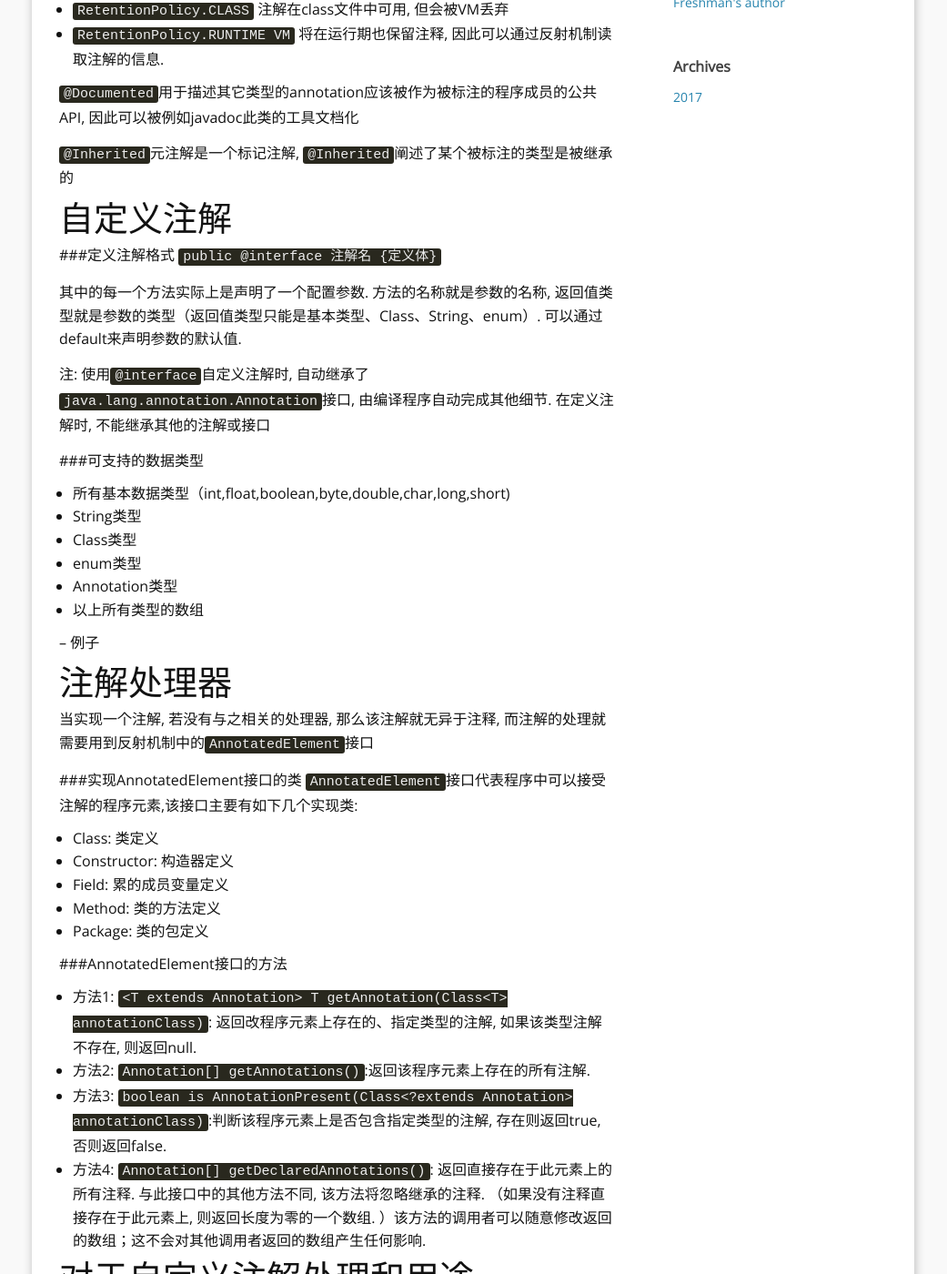
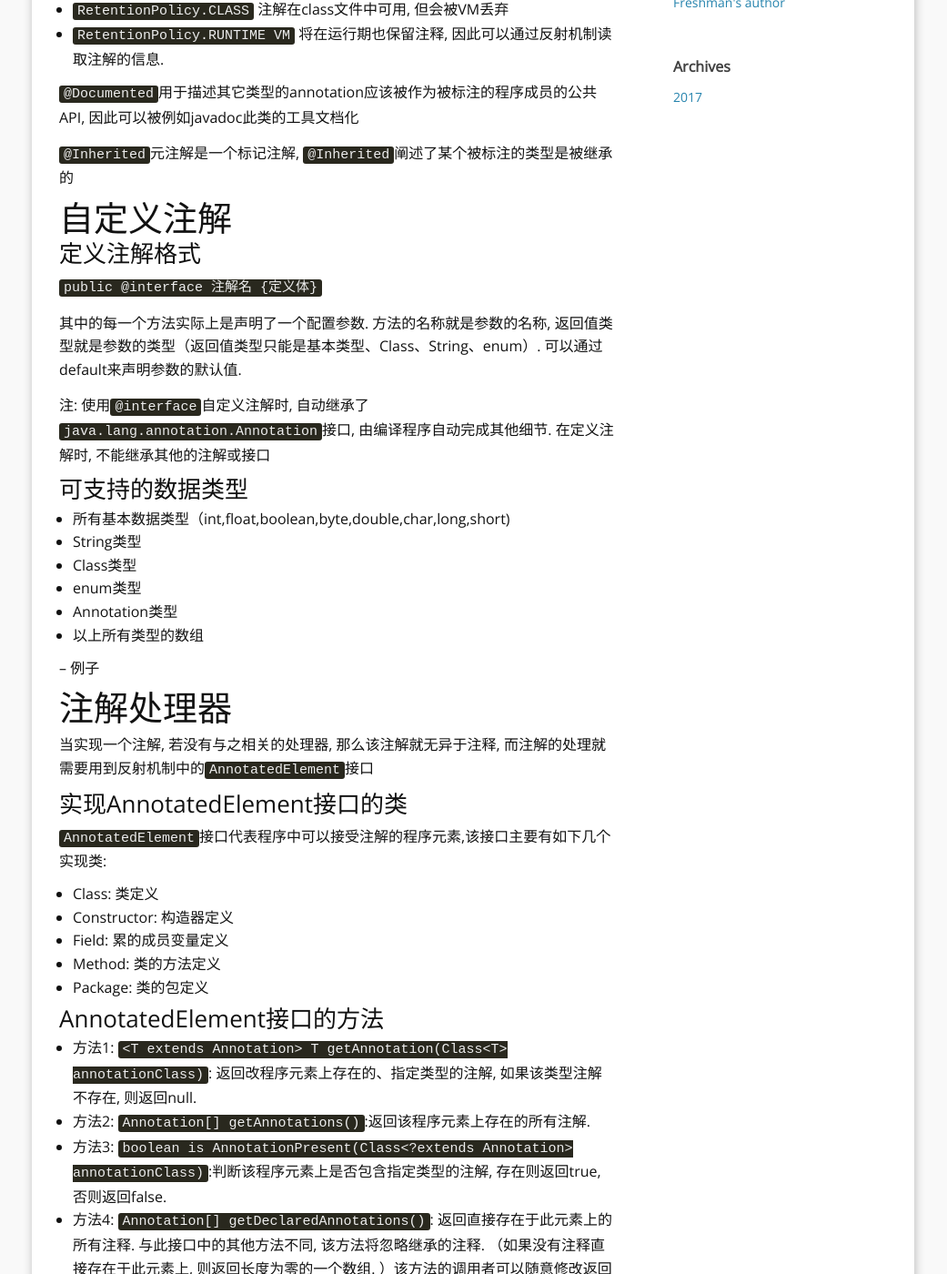
Before and after one commit to RoyWorld/RoyWorld.github.io, a Jekyll site: the page built from _posts/2017-12-28-java-annotation.md, in a window 1280 px wide and 1400 px high, scrolled down 1295 px. Shown: the whole window at 91% size, without its empty margins (120-1161 px from the left). Built offline with Jekyll 4.4.1, drawn with Linux system fonts in a browser that asks for light colours; nearby versions of some CDN libraries; comment, search, counter and statistics services are not loaded; some of the changed text lies outside the part shown.

Commit message:
20121228文章修改，顺便修改config文件

```diff
--- a/_config.yml
+++ b/_config.yml
@@ -170,5 +170,5 @@ kramdown:
         input: GFM
         syntax_highlighter: rouge
 plugins: [jekyll-paginate]
-paginate: 5
+paginate: 3
 excerpt_separator: <!-- more -->
--- a/_posts/2017-12-28-java-annotation.md
+++ b/_posts/2017-12-28-java-annotation.md
@@ -51,14 +51,14 @@ tags:
 
 # 自定义注解
 
-###定义注解格式
+### 定义注解格式
 `public @interface 注解名 {定义体}`
 
 其中的每一个方法实际上是声明了一个配置参数. 方法的名称就是参数的名称, 返回值类型就是参数的类型（返回值类型只能是基本类型、Class、String、enum）. 可以通过default来声明参数的默认值.
 
 注: 使用`@interface`自定义注解时, 自动继承了`java.lang.annotation.Annotation`接口, 由编译程序自动完成其他细节. 在定义注解时, 不能继承其他的注解或接口
 
-###可支持的数据类型
+### 可支持的数据类型
 * 所有基本数据类型（int,float,boolean,byte,double,char,long,short)
 * String类型
 * Class类型
@@ -71,7 +71,7 @@ tags:
 # 注解处理器
 当实现一个注解, 若没有与之相关的处理器, 那么该注解就无异于注释, 而注解的处理就需要用到反射机制中的`AnnotatedElement`接口
 
-###实现AnnotatedElement接口的类
+### 实现AnnotatedElement接口的类
 `AnnotatedElement`接口代表程序中可以接受注解的程序元素,该接口主要有如下几个实现类:
 * Class: 类定义
 * Constructor: 构造器定义
@@ -79,7 +79,7 @@ tags:
 * Method: 类的方法定义
 * Package: 类的包定义
 
-###AnnotatedElement接口的方法
+### AnnotatedElement接口的方法
 * 方法1: `<T extends Annotation> T getAnnotation(Class<T> annotationClass)`: 返回改程序元素上存在的、指定类型的注解, 如果该类型注解不存在, 则返回null.
 * 方法2: `Annotation[] getAnnotations()`:返回该程序元素上存在的所有注解.
 * 方法3: `boolean is AnnotationPresent(Class<?extends Annotation> annotationClass)`:判断该程序元素上是否包含指定类型的注解, 存在则返回true, 否则返回false.
```
Also changed, not shown: other parts of _posts/2017-12-28-java-annotation.md (+1 -1 lines).
